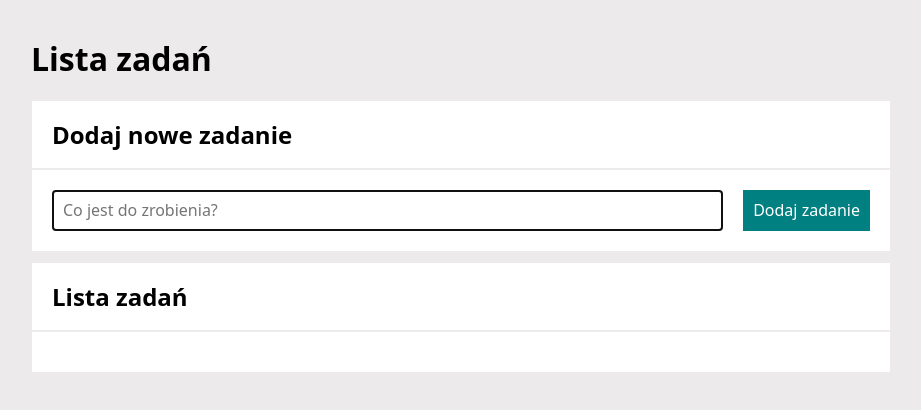
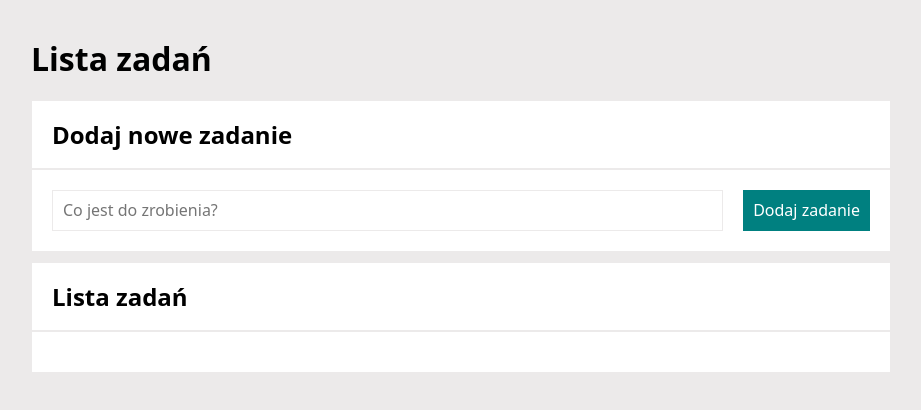
Before and after one commit to AdamW034/todos-list, a React (Create React App) app: page / in a window 1280 px wide. Shown: the top 410 px of the page, without its empty margins (179-1100 px from the left). Built offline with nearby package versions, Linux system fonts and the light colour scheme.

Commit message:
styled-components added in "src/Form"

```diff
--- a/src/Form/index.js
+++ b/src/Form/index.js
@@ -1,5 +1,6 @@
 import React, { useState } from 'react'
-import './style.css'
+import { StyledForm, StyledInput, StyledButton } from './styled';
+
 
 
 const Form = ({addNewTask}) => {
@@ -15,23 +16,18 @@ const Form = ({addNewTask}) => {
     };
 
     return (
-        <form
-        className="section__form"
+        <StyledForm
         onSubmit={onFormSubmit}
         >
-            <input
-            className="section__input"
-            autoFocus
+            <StyledInput
             placeholder="Co jest do zrobienia?"
             value={newTaskContent}
             onChange = {(event) => setNewTaskContent(event.target.value)}
             />
-            <button
-            className="section__button"
-            >
+            <StyledButton>
                 Dodaj zadanie
-            </button>
-        </form>
+            </StyledButton>
+        </StyledForm>
     );
 
 };
--- a/src/Form/style.css
+++ b/src/Form/styled.js
@@ -1,33 +1,33 @@
-.section__form {
+import styled from "styled-components";
+
+export const StyledForm = styled.form`
     display: grid;
     grid-template-columns: 1fr auto;
     grid-gap: 20px;
-}
 
 @media (max-width: 767px) {
-    .section__form {
-        grid-template-columns: 1fr;
-    };
+    grid-template-columns: 1fr;
 }
+`;
 
-.section__input {
+export const StyledInput = styled.input`
     padding: 10px;
     border: 1px solid rgb(236, 234, 234);
-}
+`;
 
-.section__button {
+export const StyledButton = styled.button`
     padding: 10px;
     background-color: teal;
     color: white;
     border: none;
     transition: 0.5s;
-}
 
-.section__button:hover {
+    &:hover {
     background-color: rgb(0, 146, 146);
     transform: scale(1.1);
-}
+    }
 
-.section__button:active {
+    &:active {
     background-color: rgb(0, 165, 165);
-}
+    }
+`;
```
